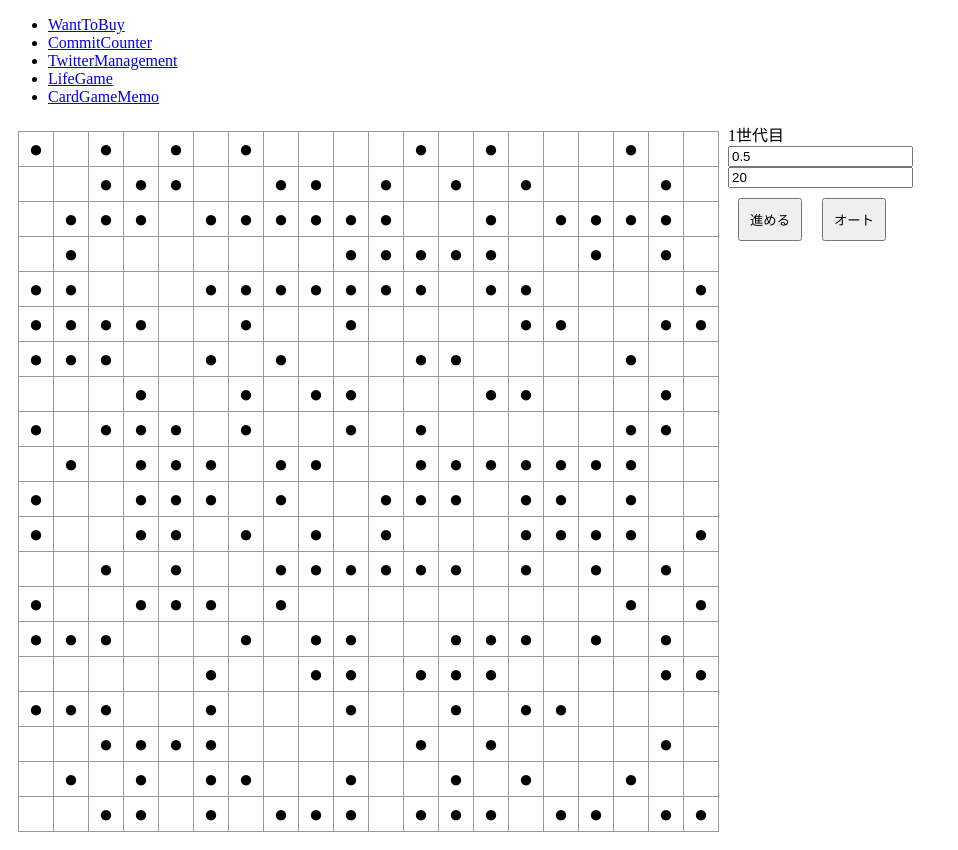
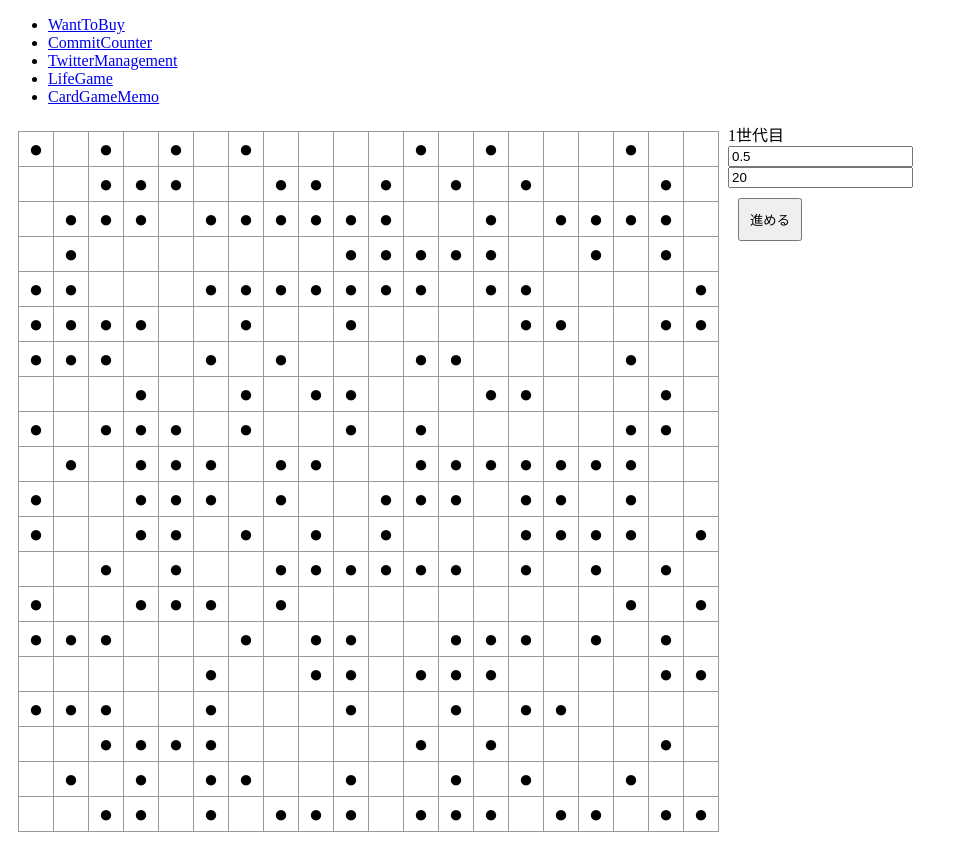
Before and after one commit to SparrowDev514/react-ts-project, a React (Vite) app: page /lifeGame in a window 1280 px wide. Shown: the whole page, without its empty margins (0-958 px from the left). Built offline with nearby package versions, Linux system fonts and the light colour scheme.

Commit message:
オート部分のコメントアウト

```diff
--- a/src/pages/LifeGame.tsx
+++ b/src/pages/LifeGame.tsx
@@ -299,17 +299,17 @@ const LifeGame = () => {
     );
   };
 
-  const AutoStepButton = () => {
-    return (
-      <button
-        className="autoStepButton"
-        style={stepButtonStyle}
-        onClick={autoStep}
-      >
-        オート
-      </button>
-    );
-  };
+  // const AutoStepButton = () => {
+  //   return (
+  //     <button
+  //       className="autoStepButton"
+  //       style={stepButtonStyle}
+  //       onClick={autoStep}
+  //     >
+  //       オート
+  //     </button>
+  //   );
+  // };
 
   // CSS
   const lifeGameStyle = {
@@ -332,7 +332,7 @@ const LifeGame = () => {
         <InitialRateField />
         <ColumnLineNumField />
         <NextStepButton />
-        <AutoStepButton />
+        {/* <AutoStepButton /> */}
       </div>
     </div>
   );
```
